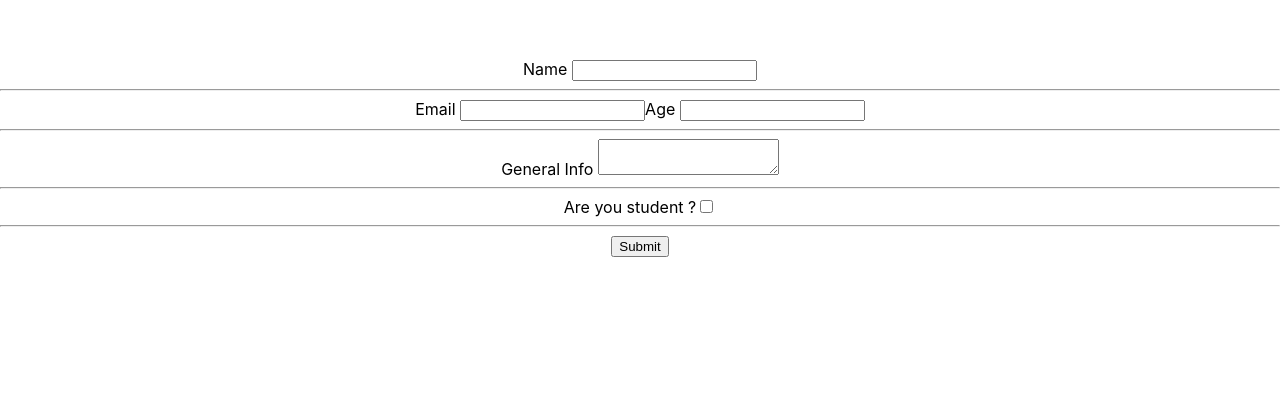
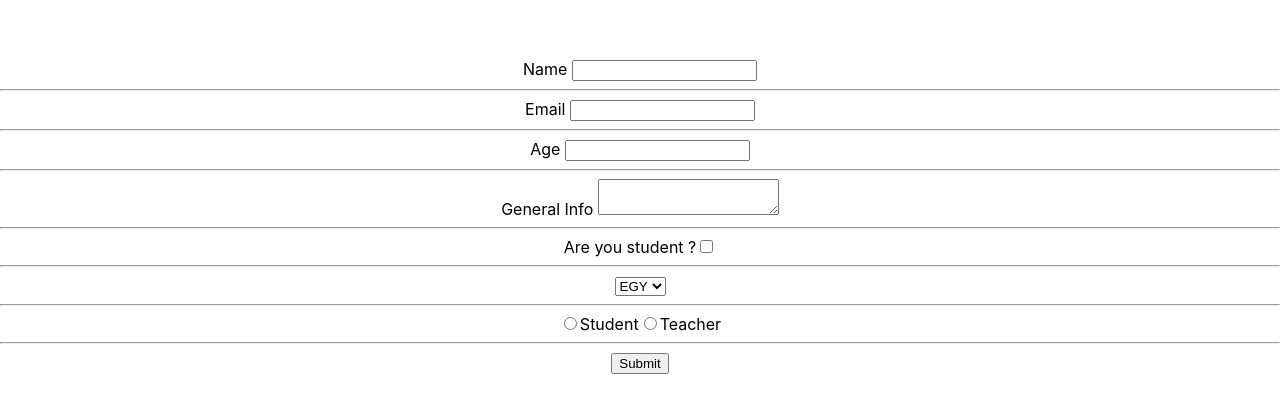
Before and after one commit to Ma7moudA7md99/first-app, a React (Create React App) app: page / in a window 1280 px wide. Shown: the part 141-554 px from the top of the page. Built offline with nearby package versions, Linux system fonts and the light colour scheme.

Commit message:
select & radio button lessons

```diff
--- a/src/MyForm.js
+++ b/src/MyForm.js
@@ -7,6 +7,8 @@ function MyForm() {
     age: "",
     generalInfo: "",
     isStudent: false,
+    country: "EGY",
+    status: "",
   });
   return (
     <form
@@ -35,6 +37,7 @@ function MyForm() {
           setFormInputs({ ...formInputs, email: event.target.value });
         }}
       />
+      <hr />
       <label>Age </label>
       <input
         value={formInputs.age}
@@ -64,6 +67,40 @@ function MyForm() {
           setFormInputs({ ...formInputs, isStudent: event.target.checked });
         }}
       />
+      <hr />
+      <select
+        value={formInputs.country}
+        onChange={(event) => {
+          setFormInputs({ ...formInputs, country: event.target.value });
+        }}
+      >
+        <option>KSA</option>
+        <option>EGY</option>
+        <option>SYR</option>
+      </select>
+      <hr />
+      <div>
+        <input
+          type="radio"
+          name="status"
+          value="student"
+          checked={formInputs.status === "student"}
+          onChange={(event) => {
+            setFormInputs({ ...formInputs, status: event.target.value });
+          }}
+        />
+        Student
+        <input
+          type="radio"
+          name="status"
+          value="teacher"
+          checked={formInputs.status === "teacher"}
+          onChange={(event) => {
+            setFormInputs({ ...formInputs, status: event.target.value });
+          }}
+        />
+        Teacher
+      </div>
       <hr />
       <button
         onClick={() => {
```
